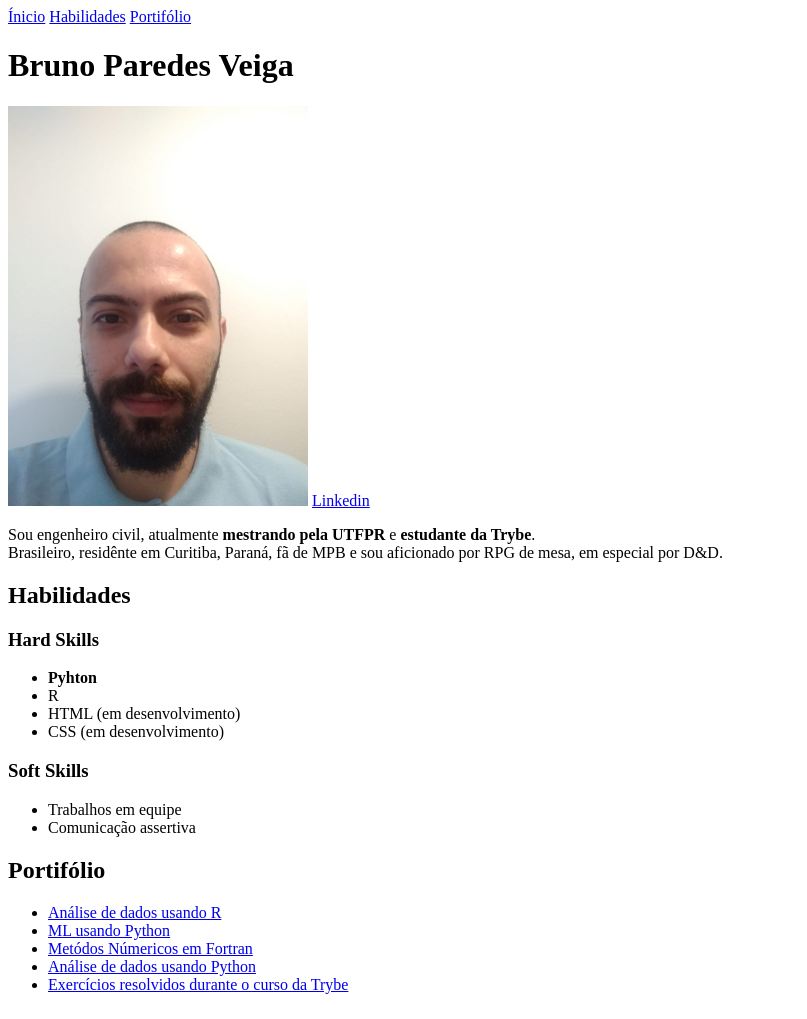
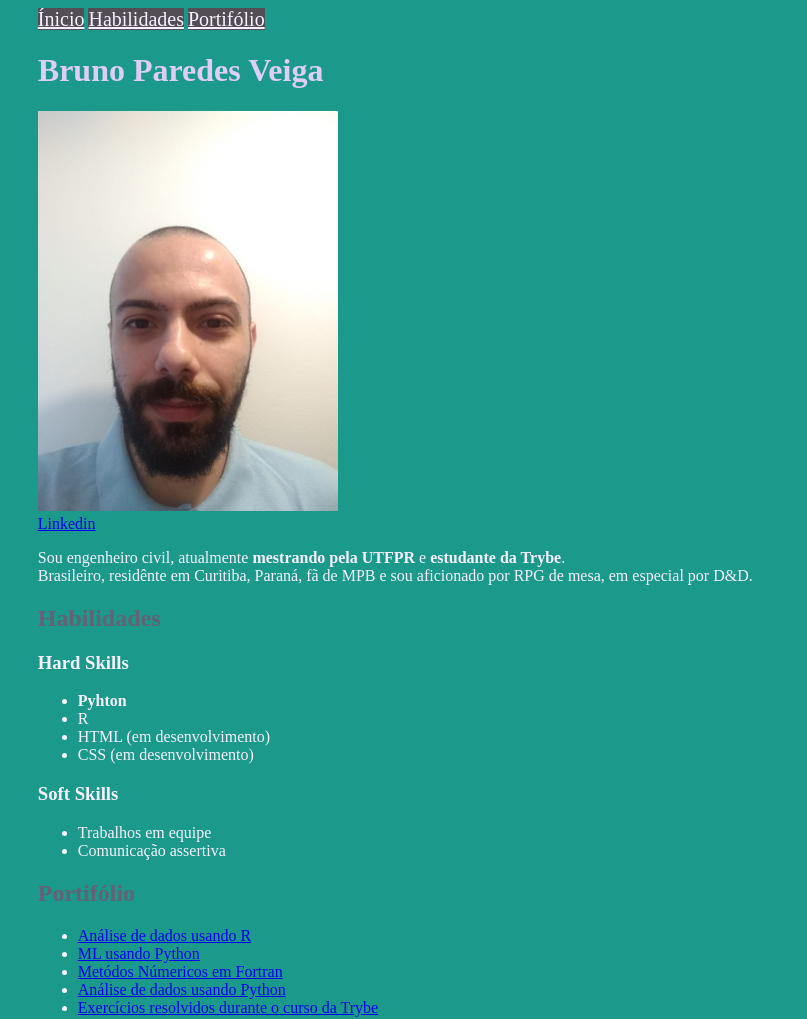
Before and after one commit to bpv89/bpv89.github.io, a plain HTML site: page index.html in a window 1280 px wide. Shown: the whole page, without its empty margins (0-807 px from the left). Drawn offline with Linux system fonts and the light colour scheme.

Commit message:
estilizando

```diff
--- a/index.html
+++ b/index.html
@@ -5,19 +5,56 @@
     <meta http-equiv="X-UA-Compatible" content="IE=edge">
     <meta name="viewport" content="width=device-width, initial-scale=1.0">
     <title>Web Portifólio - Bruno Paredes Veiga </title>
+    <style>
+        body{
+            background-color: #1B998B;
+            margin-left: 1cm;
+
+            text-align: justify;
+                    }
+        img{
+            position: relative;
+                    }
+        p{
+            color: #f8f1ff;
+        }
+        h1{
+            color: #DECDF5;
+                    }
+        ul{
+            color: #f8f1ff;
+        }
+
+        h2 {
+            color: #656176;
+        }
+        h3{
+            color: #f8f1ff;
+        }
+        .topo{
+            background-color:  #534d56;
+            font-size: 20px;
+            color: #f8f1ff;
+
+        }
+    </style>
+
+
 </head>
-    <a href="#nome">Ínicio</a>
-    <a href="#habilidades">Habilidades</a>
-    <a href="#portifolio">Portifólio</a>
 
 <body>
+
+    <a href="#nome" class="topo" >Ínicio</a>
+    <a href="#habilidades" class="topo">Habilidades</a>
+    <a href="#portifolio" class="topo">Portifólio</a>
+
 
     <h1 id="nome">Bruno Paredes Veiga</h1>
 
 
 
     <a href="Foto Bruno.jpeg" target="_blank" ><img src="Foto Bruno.jpeg" alt="foto do Bruno" width="300px"></a>
-
+    <br>
     <a href="https://www.linkedin.com/in/bruno-veiga-91004532/" target="_blank">Linkedin</a>
 
     <p>Sou engenheiro civil, atualmente <strong>mestrando pela UTFPR</strong>  e <strong>estudante da Trybe</strong>. <br> Brasileiro, residênte em Curitiba, Paraná, fã de MPB e sou aficionado por RPG de mesa, em especial por D&D.
```
